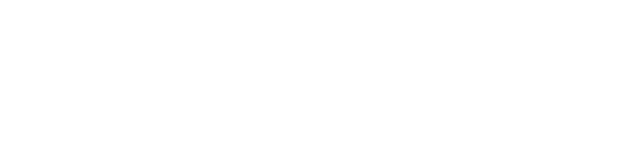
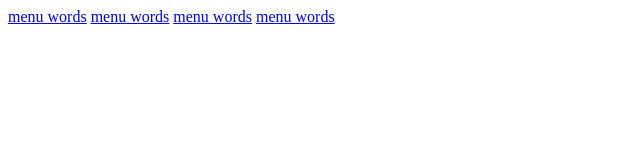
Before and after one commit to IvanDavais/Front-End, a plain HTML site: page 13PC端和移动端/04FluidLayout.html in a window 1280 px wide. Shown: the whole page, without its empty margins (0-640 px from the left). Drawn offline with Linux system fonts and the light colour scheme.

Commit message:
04FluidLayout

```diff
--- a/13PC端和移动端/04FluidLayout.html
+++ b/13PC端和移动端/04FluidLayout.html
@@ -5,6 +5,11 @@
   <title>FluidLayout</title>
 </head>
 <body>
-
+  <div class="con">
+    <a href="#">menu words</a>
+    <a href="#">menu words</a>
+    <a href="#">menu words</a>
+    <a href="#">menu words</a>
+  </div>
 </body>
 </html>
```
